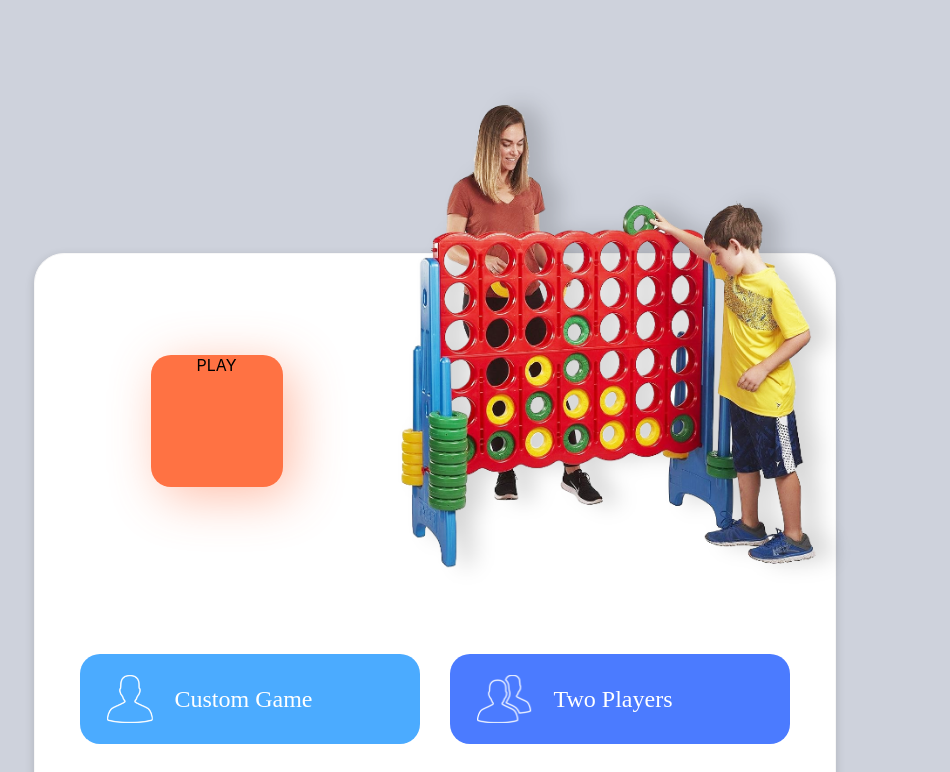
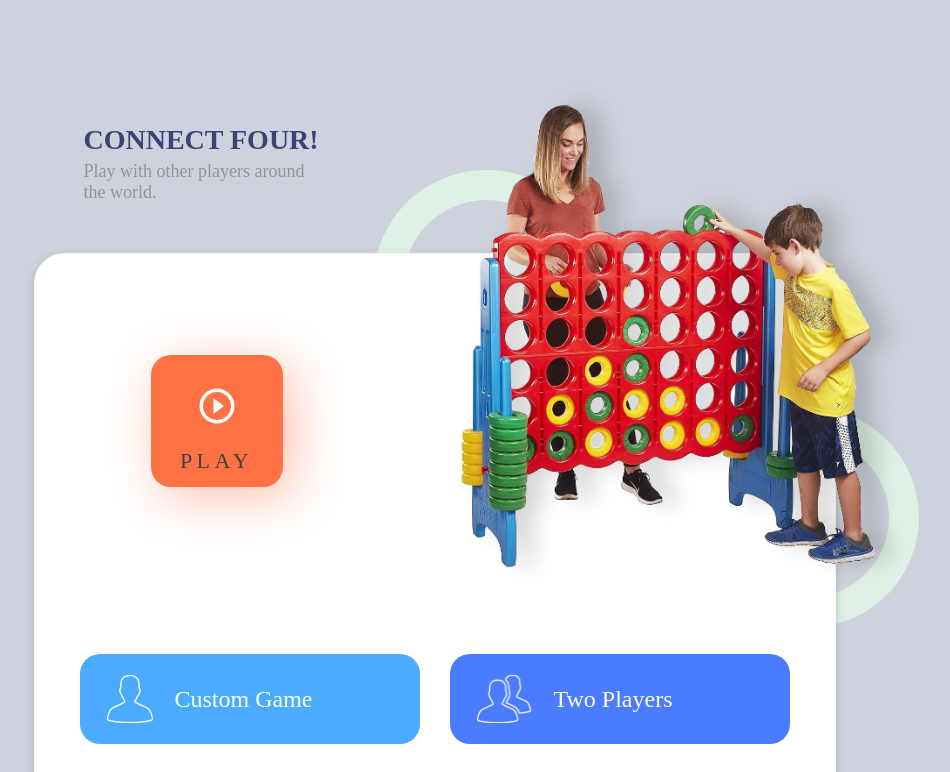
Before and after one commit to rohannarava/connect_four, a React (Create React App) app: page / in a window 1280 px wide. Shown: the top 772 px of the page, without its empty margins (168-1118 px from the left). Built offline with nearby package versions, Linux system fonts and the light colour scheme.

Commit message:
page 1 changes

```diff
--- a/src/Components/Page1/Page1.css
+++ b/src/Components/Page1/Page1.css
@@ -13,12 +13,14 @@
     box-shadow: 0px 3px 10px #00000029;
     border: 1px solid #F7F7F7;
     border-radius: 30px;
+    z-index: 5;
 }
 
 .fourInarow {
     position: absolute;
     top: 72px;
-    left: 323px;
+    left: 383px;
+    z-index: 10;
 }
 
 .fourInarowImg {
@@ -36,6 +38,15 @@
     margin-left: 116px;
     margin-bottom: 167px;
     text-align: center;
+    font: 22px Poppins;
+    letter-spacing: 4.4px;
+    color: #424242;
+}
+
+.playIcon {
+    width: 42px;
+    margin-top: 30px;
+    margin-bottom: 15px;
 }
 
 .pageOne .flexRow {
@@ -43,3 +54,68 @@
     flex-direction: row;
     margin: 30px;
 }
+
+.footer {
+    width: 800px;
+    height: 660px;
+    background: #EEEEEE 0% 0% no-repeat padding-box;
+    border: 1px solid #F7F7F7;
+    border-radius: 30px;
+    position: absolute;
+    top: 373px;
+    margin-bottom: 47px;
+}
+
+.pageOneCircle {
+    width: 165px;
+    height: 161px;
+    position: absolute;
+    top: 407px;
+    left: 660px;
+    border-radius: 50%;
+    border: 30px solid #E6FFE9;
+    opacity: 0.7;
+}
+
+.pageOneCircleTwo {
+    width: 165px;
+    height: 161px;
+    position: absolute;
+    top: 170px;
+    left: 340px;
+    border-radius: 50%;
+    border: 30px solid #E6FFE9;
+    opacity: 0.7;
+}
+
+.pageOneHeading {
+    width: 240px;
+    position: absolute;
+    top: 124px;
+    left: 50px;
+}
+
+.pageOneHeading .title {
+    text-align: left;
+    font: 600 28px Poppins;
+    letter-spacing: 0px;
+    color: #3D4276;
+    text-transform: uppercase;
+    opacity: 1;
+    margin-bottom: 5px;
+}
+
+.pageOneHeading .caption {
+    text-align: left;
+    font: 18px Poppins;
+    letter-spacing: 0px;
+    color: #949494;
+    opacity: 1;
+}
+
+.footerMessage{
+    position: absolute;
+    top: 590px;
+    left: 45px;
+    z-index: 5;
+}
--- a/src/Components/Page1/Page1.jsx
+++ b/src/Components/Page1/Page1.jsx
@@ -5,8 +5,13 @@ import './Page1.css'
 function Page1(props) {
     return(
         <div className="pageOne" >
+            <div className="pageOneHeading">
+                <div className="title"> Connect Four! </div>
+                <div className="caption"> Play with other players around the world. </div>
+            </div>
             <div className="main">
                 <div className="play">
+                    <img className="playIcon" src="play.svg" alt="play"></img>
                     <div>PLAY</div>
                 </div>
                 <div className="optionsContainer">
@@ -23,6 +28,11 @@ function Page1(props) {
             <div className="fourInarow">
                 <img className="fourInarowImg" src="4inarow.png" alt="4inarow"></img>
             </div>
+            <div className="footer">
+                <div className="footerMessage"> © 2020 </div>
+            </div>
+            <div className="pageOneCircle"></div>
+            <div className="pageOneCircleTwo"></div>
         </div>
     )
 }
--- a/src/Components/Page3/Page3.css
+++ b/src/Components/Page3/Page3.css
@@ -35,6 +35,7 @@
 .board {
     width: 800px;
     height: 800px;
+    background: #84A4FC;
 }
 
 .scoreCard {
```
Also changed, not shown: public/play.svg (added).
